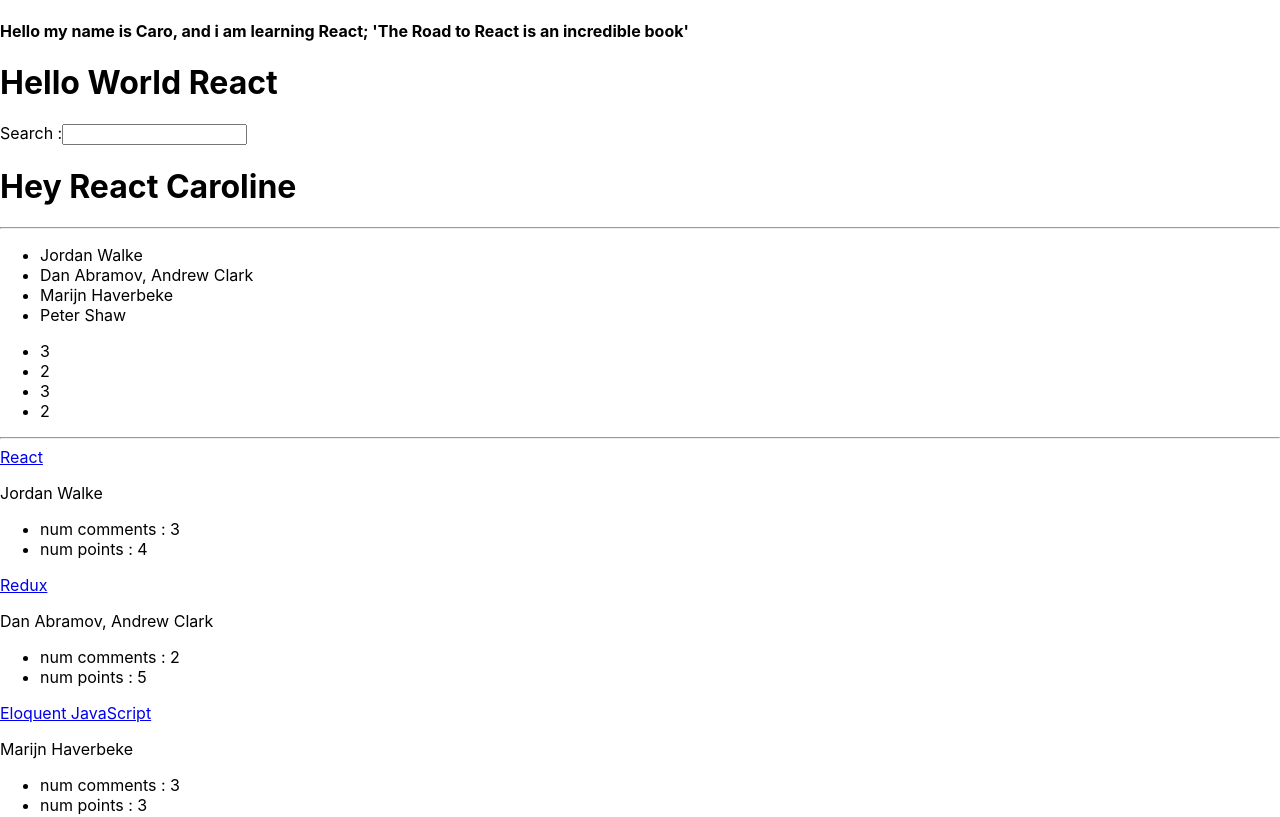
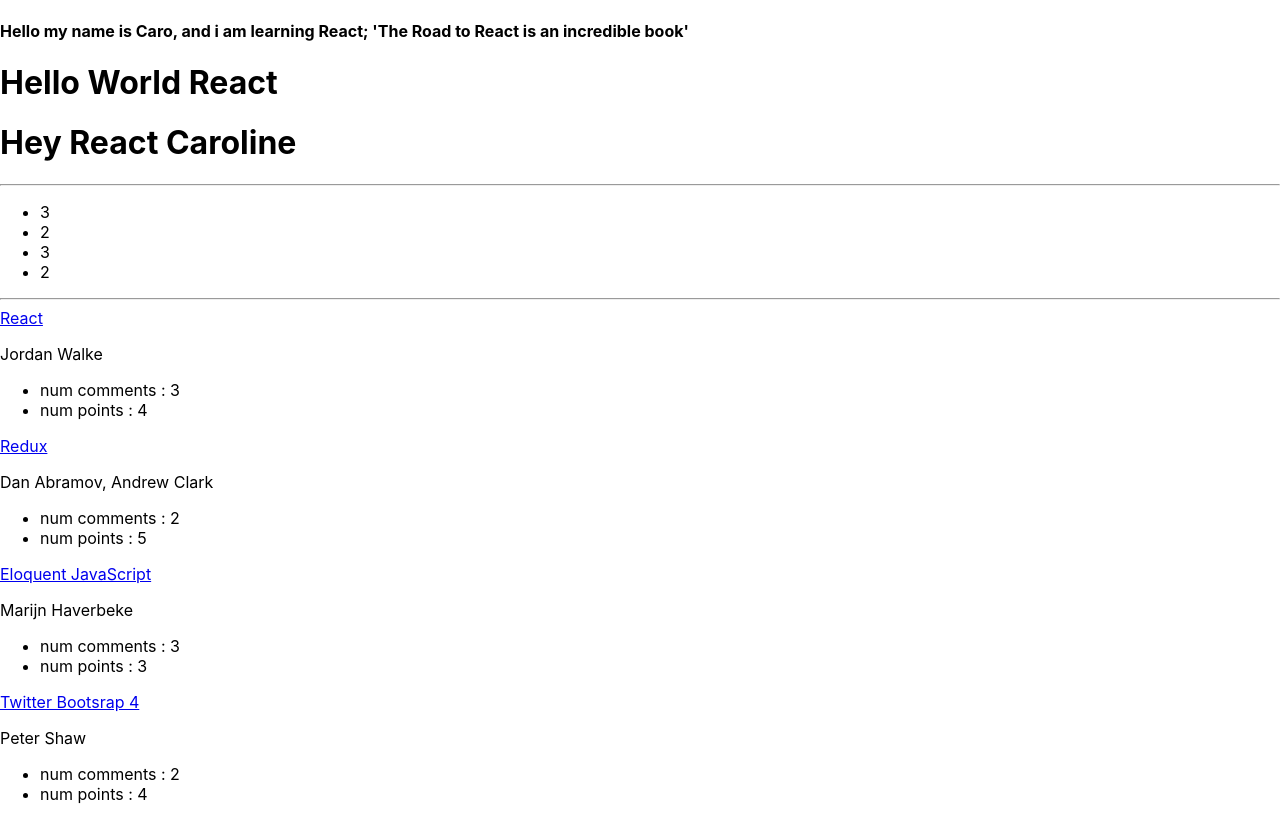
Before and after one commit to Caroline-100/hacker-stories, a React (Create React App) app: page / in a window 1280 px wide. Shown: the top 817 px of the page. Built offline with nearby package versions, Linux system fonts and the light colour scheme.

Commit message:
move list into App
App pass infos to  List

```diff
--- a/src/App.js
+++ b/src/App.js
@@ -10,7 +10,47 @@
   title: title,
 };
 //Render an array
-const list = [
+// const list = [
+//   {
+//     title: "Reacts",
+//     url: "https://reactjs.org/",
+//     author: "Jordan Walke",
+//     num_comments: 3,
+//     points: 4,
+//     objectID: 0,
+//   },
+//   {
+//     title: "Redux",
+//     url: "https://redux.js.org/",
+//     author: "Dan Abramov, Andrew Clark",
+//     num_comments: 2,
+//     points: 5,
+//     objectID: 1,
+//   },
+//   {
+//     title: "Eloquent JavaScript",
+//     url: "https://eloquentjavascript.net/",
+//     author: "Marijn Haverbeke",
+//     num_comments: 3,
+//     points: 3,
+//     objectID: 2,
+//   },
+//   {
+//     title: "Twitter Bootsrap 4",
+//     url: "https://www.syncfusion.com/ebooks/twitterbootstrap4-succinctly/the-grids-the-grids-the-beautiful-grids",
+//     author: "Peter Shaw",
+//     num_comments: 2,
+//     points: 4,
+//     objectID: 3,
+//   },
+// ];
+// // const arrayNumbers = [1,2,34,5,6];
+// const arrayNumbs = list.map(function (item) {
+//   return <li key={item.objectID}>{item.author}</li>;
+// });
+
+const App = () => {
+  const stories = [
     {
       title: "React",
       url: "https://reactjs.org/",
@@ -44,46 +84,30 @@
       objectID: 3,
     },
   ];
-// const arrayNumbers = [1,2,34,5,6];
-const arrayNumbs = list.map(function (item) {
-  return <li key={item.objectID}>{item.author}</li>;
-});
-
-const App = () => {
   return (
     <div>
       <h1>Hello World {title}</h1>
-      <Search/>
+      {/* <Search/> */}
       <h1>
         {welcome.greeting} {welcome.title} {greeting("Caroline")}
       </h1>
       <hr />
-      <List />
+      <List list={stories}/>
     </div>
   );
 }
-const Search = () => {
-  function handleChangeInput (event) {
-    console.log(event.target.value)
-  }
+
+const List = (props) => {
   return (
     <div>
-      <label htmlFor="search">Search :</label>
-      <input onChange={handleChangeInput} id="search" type="text" />
-    </div>
-  );
-}
-const List = () => {
-  return (
-    <div>
-      <ul>{arrayNumbs}</ul>
+      {/* <ul>{arrayNumbs}</ul> */}
       <ul>
-        {list.map(function (item) {
+        {props.list.map(function (item) {
           return <li key={item.objectID}>{item.num_comments}</li>;
         })}
       </ul>
       <hr />
-      {list.map(function (item) {
+      {props.list.map(function (item) {
         return (
           <div key={item.objectID}>
             <LinkTitle url={item.url} title={item.title} />
@@ -102,7 +126,7 @@
       <a href={props.url}>{props.title}</a>
     </span>)
 }
-// child of List return num of comments and Points
+// // child of List return num of comments and Points
 function NumofCommentAndPoints(props) {
   return (
     <ul>
```
Lines whose indentation alone changed are shown as unchanged.
